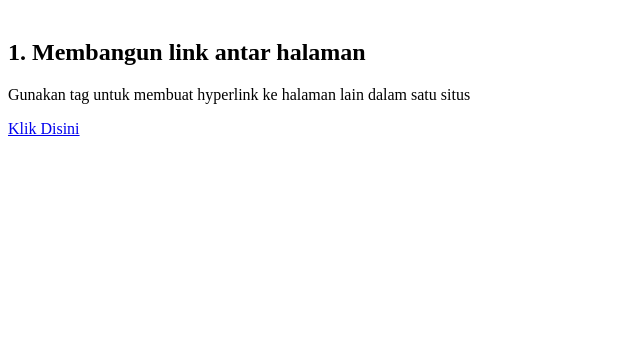
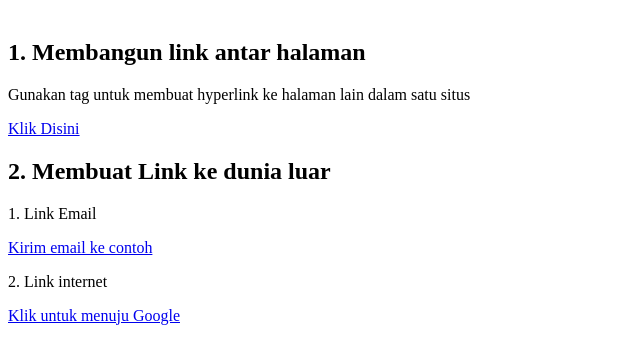
Before and after one commit to Farhan-Almaki/1124160203-Tugas-d5, a plain HTML site: page index.html in a window 1280 px wide. Shown: the part 79-442 px from the top of the page, without its empty margins (0-640 px from the left). Drawn offline with Linux system fonts and the light colour scheme.

Commit message:
2. Membuat Link ke dunia luar

```diff
--- a/index.html
+++ b/index.html
@@ -12,5 +12,13 @@
     <h2>1. Membangun link antar halaman</h2>
     <p>Gunakan tag <a> untuk membuat hyperlink ke halaman lain dalam satu situs</p>
     <a href="halaman2.html" target="_blank">Klik Disini</a>
+
+    <h2>2. Membuat Link ke dunia luar</h2>
+    <p>1. Link Email</p>
+    <a href="mailto:lathifatulalmaki@gmail.com" target="_blank">Kirim email ke contoh</a>
+    <p>2. Link internet</p>
+    <a href="https://sites.google.com/view/iketutg-global-institut/iketutg?authuser=0" target="_blank">Klik untuk menuju Google</a>
+
+
 </body>
 </html>
```
